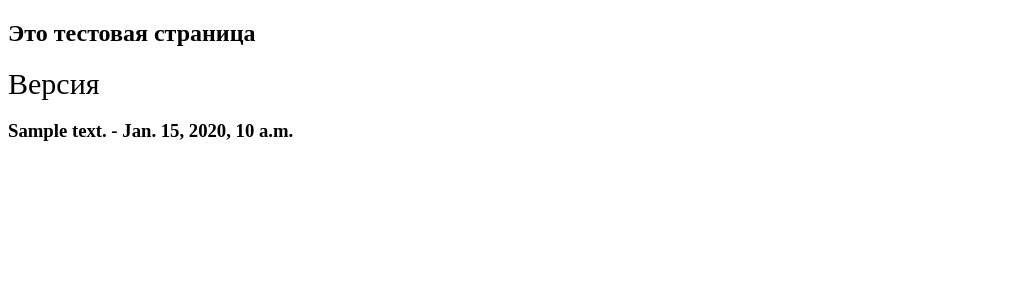
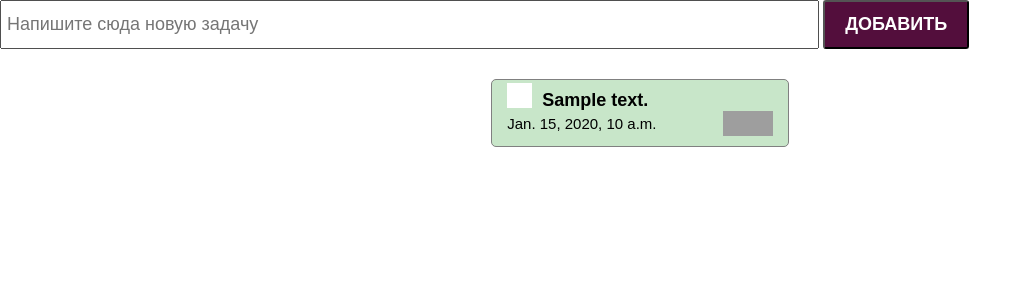
Before and after one commit to Sezim8/todo, a Django app: template main/templates/test.html in a window 1280 px wide. Shown: the top 300 px of the page, without its empty margins (0-1032 px from the left). Run offline with Django 3.2, Linux system fonts and the light colour scheme; the template is opened without the code that fills it: most values are stand-ins (such as "Sample title", 1, 10 or a date in 2020); grey boxes are pictures that could not be loaded.

Commit message:
edit in test page

```diff
--- a/main/templates/test.html
+++ b/main/templates/test.html
@@ -1,16 +1,49 @@
+{% load static %}
 <!DOCTYPE html>
 <html lang="en">
     <head>
         <meta charset="UTF-8">
         <meta name="viewport" content="width=device-width, initial-scale=1.0">
-    <title>Document</title>
+        <title>To do</title>
+        <link rel="stylesheet" href="{% static 'styles/index.css'%}" />
+        <link rel="stylesheet" href="{% static 'styles/checkbox.css'%}" />
+
     </head>
 <body>
-    <h2>Это тестовая страница</h2>
-    <div style="font-size: 30px;">Версия</div>
+
+        <div class="create_container">
+            <input
+             class="create_input"
+             type="text"
+             placeholder="Напишите сюда новую задачу">
+            <button class="create_button">Добавить</button>
+
+        </div>
+
+
+        <div class="todo_container">
             {% for todo in todo_list %}
-        <h3>{{ todo.text }} - {{ todo.created_at }} </h3>
 
+           <div class="todo_item">
+             <div class="todo_item_header">
+                <label class="checkbox_container">
+                    <input type="checkbox" />
+                    <span class="checkmark"></span>
+                </label>
+                <h4>{{ todo.text }}</h4>
+            </div>
+                <div class="todo_item_footer">
+                    <p>{{ todo.created_at }}</p>
+                    <div class="action_buttons">
+                        <img src="./icons/star.png" />
+                        <img src="./icons/delete.png" />
+                    </div>
+                </div>
+
+            </div>
         {% endfor %}
+        </div>
+
+    </section>
 </body>
 </html>
```
Lines whose indentation alone changed are shown as unchanged.
